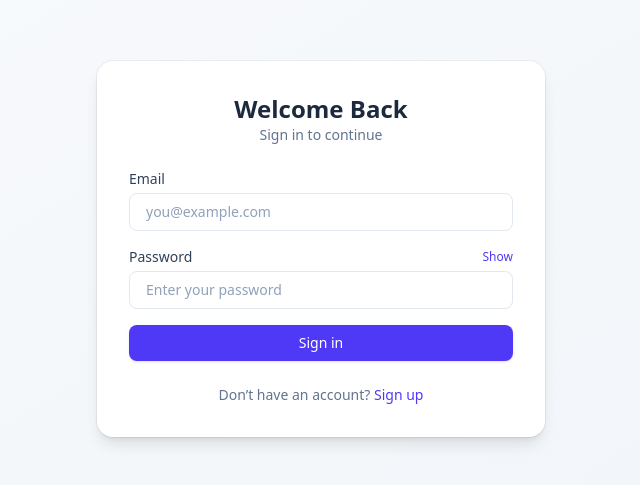
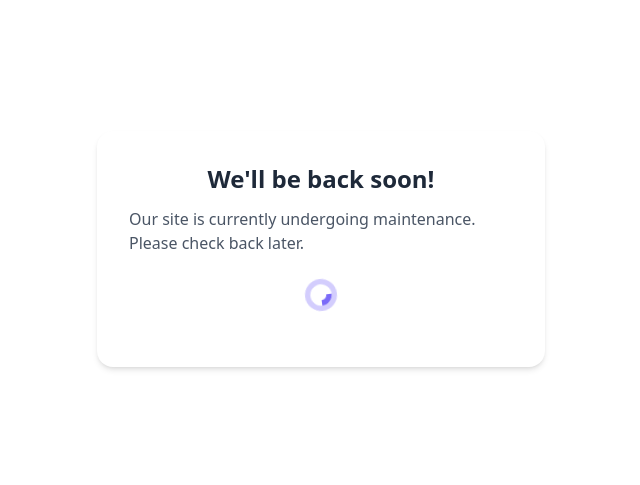
Before and after one commit to R3xJ0hn/ISLMS, a React (Vite) app: page / in a window 1280 px wide. Shown: the part 151-636 px from the top of the page, without its empty margins (319-959 px from the left). Built offline with nearby package versions, Linux system fonts and the light colour scheme.

Commit message:
Set site to under maintenance

```diff
--- a/src/App.tsx
+++ b/src/App.tsx
@@ -3,6 +3,7 @@ import { SpeedInsights } from "@vercel/speed-insights/next"
 import { useState} from "react";
 import Login from "./pages/LoginPage";
 import Grades from "./pages/StudentGradesViewPage";
+import UnderMaintenancePage from "./pages/UnderMaintenancePage";
 
 export default function App() {
   const [token, setToken] = useState<string | null>(localStorage.getItem("session_token"));
@@ -22,7 +23,7 @@ export default function App() {
   }
 
   // Maintenance mode toggle
-  //return <UnderMaintenancePage />;
+  return <UnderMaintenancePage />;
 
   return (
     <><SpeedInsights /><Router>
```
